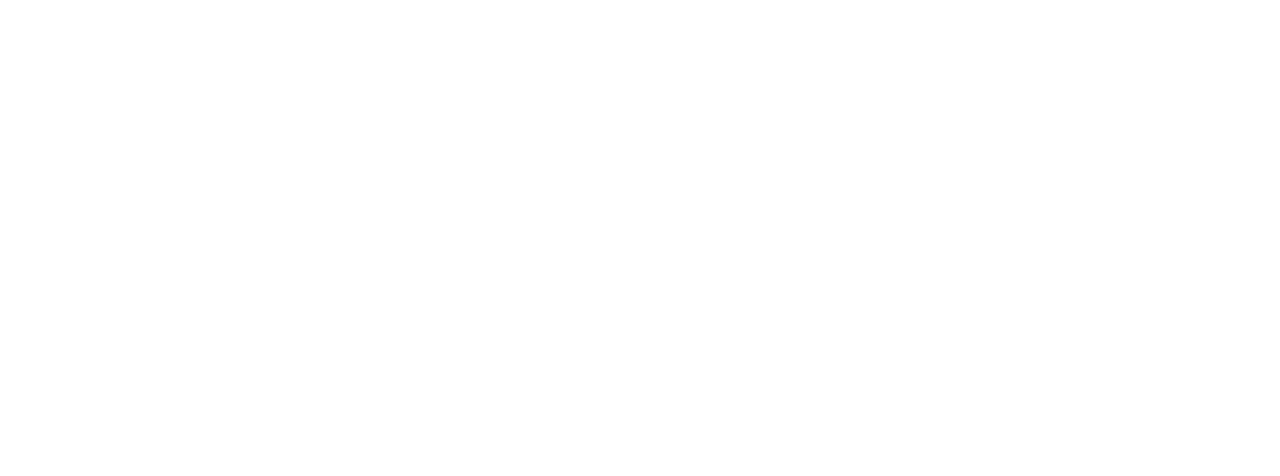
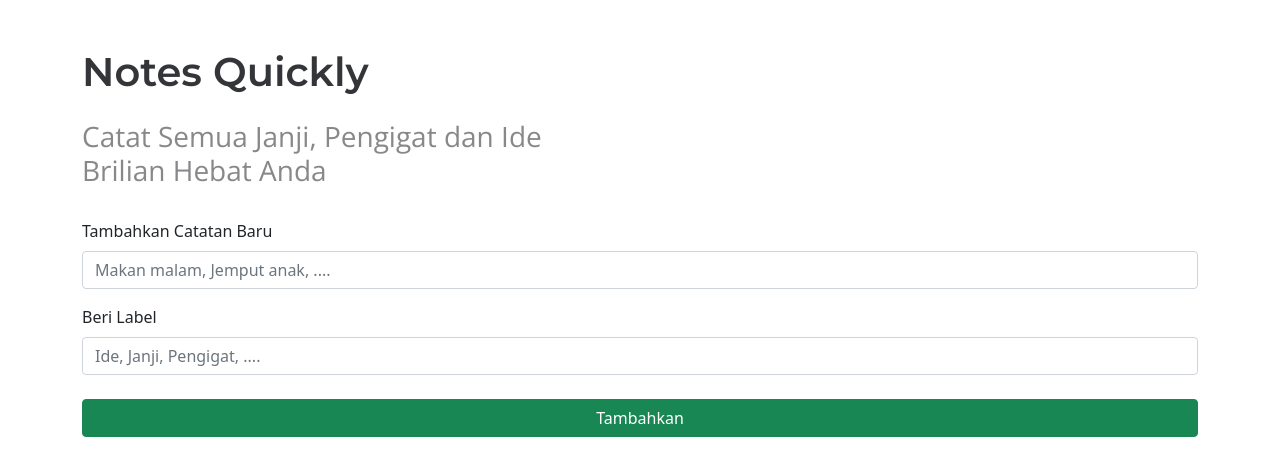
Before and after one commit to rzlwbo1/Notes-Quickly, a plain HTML site: page index.html in a window 1280 px wide. Drawn offline with nearby package versions, Linux system fonts and the light colour scheme.

Commit message:
html progress

```diff
--- a/assets/main.css
+++ b/assets/main.css
@@ -0,0 +1,18 @@
+:root {
+  --primary: #343539;
+  --secondary: rgba(52, 53, 57, 0.59);
+  --teks: rgba(52, 53, 57, 1);
+  --teksAbu: rgba(52, 53, 57, 0.55);
+  --greenBg: rgba(76, 222, 126, 1);
+  --redBg: rgba(205, 77, 77, 1);
+}
+
+.teks-primary {
+  color: var(--primary);
+  font-family: 'Montserrat', sans-serif;
+}
+
+.teks-second {
+  color: var(--secondary);
+  font-family: 'Open Sans', sans-serif;
+}
--- a/index.html
+++ b/index.html
@@ -8,7 +8,7 @@
   <!-- Google Fonts -->
   <link rel="preconnect" href="https://fonts.googleapis.com">
   <link rel="preconnect" href="https://fonts.gstatic.com" crossorigin>
-  <link href="https://fonts.googleapis.com/css2?family=Montserrat:ital,wght@0,400;0,600;1,500&display=swap" rel="stylesheet">
+  <link href="https://fonts.googleapis.com/css2?family=Montserrat:ital,wght@0,400;0,600;1,500&family=Open+Sans:wght@400;600&display=swap" rel="stylesheet">
 
   <!-- Bootstrap v5 -->
   <link rel="stylesheet" href="assets/library/bootstrap.css">
@@ -22,6 +22,38 @@
 
   <main>
     <div class="container">
+      <div class="row mt-5">
+        <div class="col-sm">
+          <div class="title-section">
+            <h1 class="teks-primary fw-bold">Notes Quickly</h1>
+          </div>
+        </div>
+      </div>
+
+      <div class="row mt-3">
+        <div class="col-sm">
+          <div class="subteks-section">
+            <h3 class="teks-second subteks">Catat Semua Janji, Pengigat dan Ide <br>
+              Brilian Hebat Anda</h3>
+          </div>
+        </div>
+      </div>
+
+
+      <form id="notes-form" class="mt-4">
+        <div class="mb-3">
+          <label for="note" class="form-label">Tambahkan Catatan Baru</label>
+          <input type="text" class="form-control" id="note" placeholder="Makan malam, Jemput anak, ....">
+        </div>
+        <div class="mb-4">
+          <label for="label" class="form-label">Beri Label</label>
+          <input type="text" class="form-control" id="label" placeholder="Ide, Janji, Pengigat, ....">
+        </div>
+
+        <input type="submit" value="Tambahkan" class="btn btn-success btn-tambah" style="width: 100%;"><span></span>
+      </form>
+
+
 
     </div>
   </main>
```
